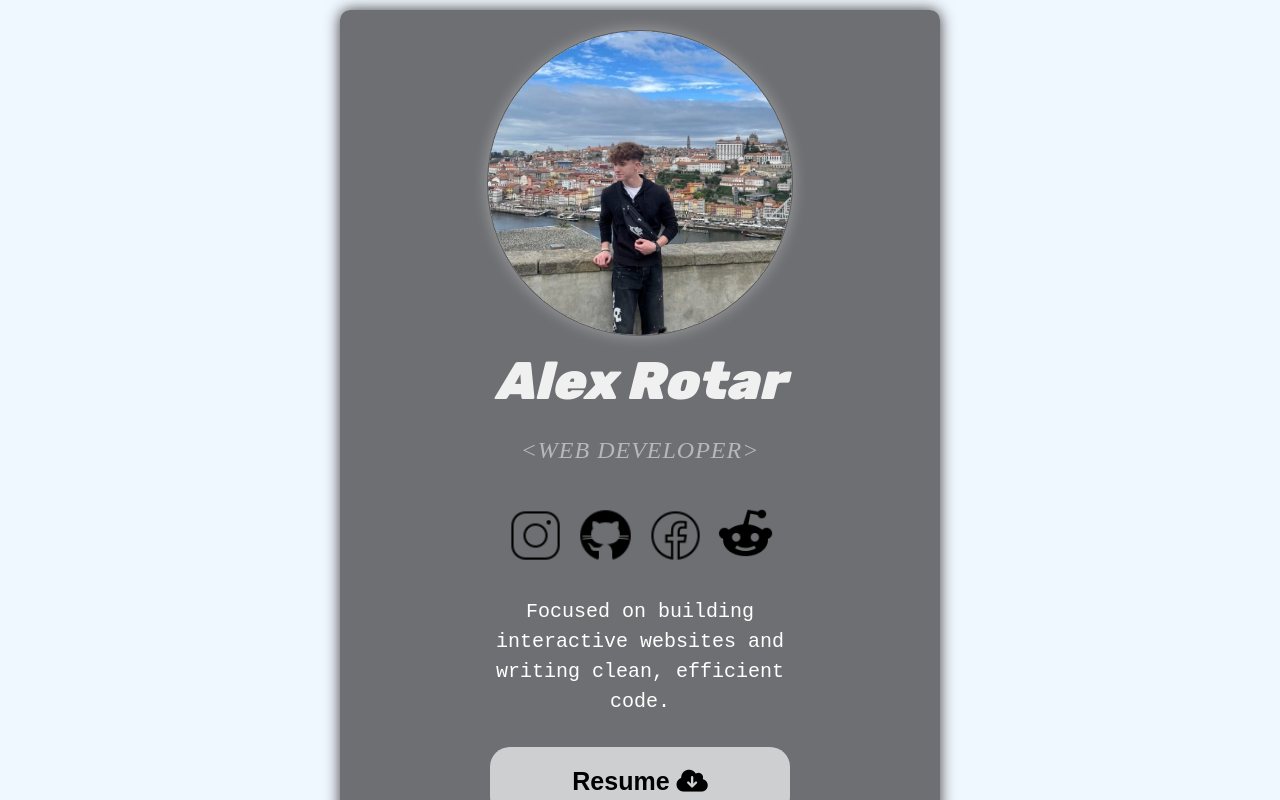
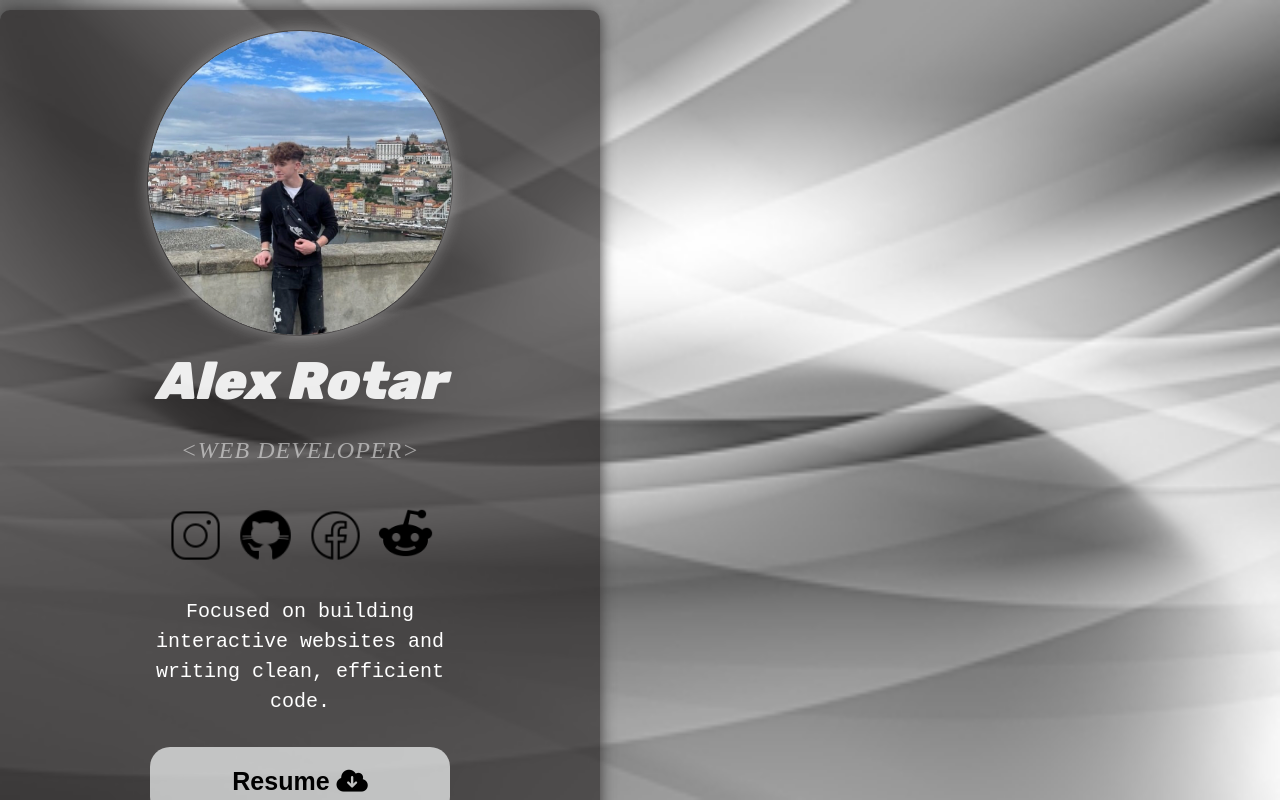
Before and after one commit to alecs007/alecs007.github.io, a React (Vite) app: page / in a window 1280 px wide. Built offline with nearby package versions, Linux system fonts and the light colour scheme.

Commit message:
Update App.css

```diff
--- a/src/App.css
+++ b/src/App.css
@@ -1,13 +1,13 @@
 #root {
   margin: 0;
   padding: 0;
-  display: flex;
-  flex-direction: column;
-  align-items: center;
   gap: 20px;
+
   overflow: auto;
-  max-height: 100vh;
-  background-color: aliceblue;
+  height: 100vh;
+  background-image: url("./assets/background2.jpg");
+  background-size: cover;
+  background-position: center;
 }
 body {
   touch-action: none;
```
